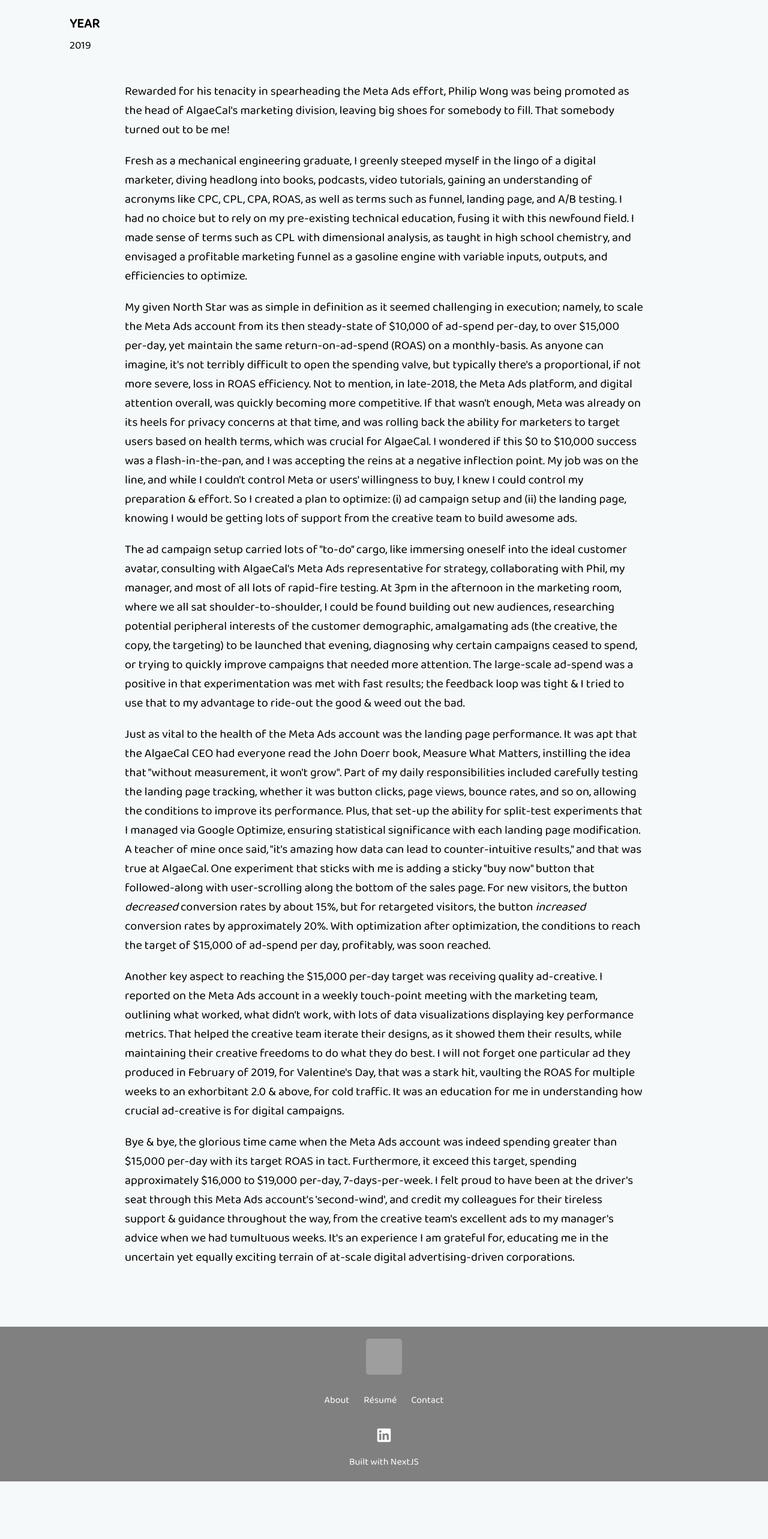
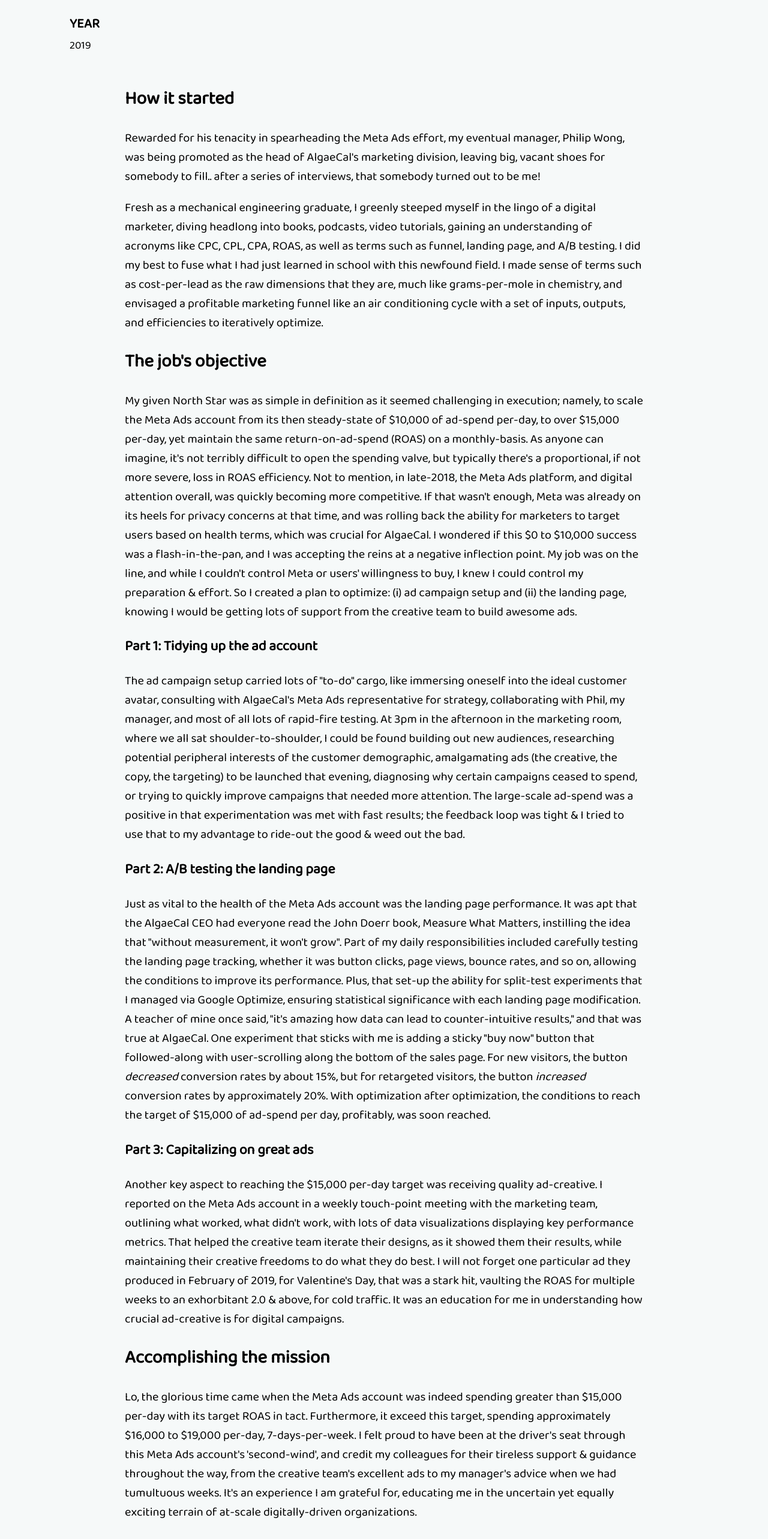
Before and after one commit to blah148/portfolio, a Next.js app: page /projects/algaecal in a window 1280 px wide. Shown: the part 1420-3986 px from the top of the page at 60% size. Before the commit the page ends 3890 px from the top, so only its background shows below. Built offline with nearby package versions, Linux system fonts and the light colour scheme; grey boxes are pictures that could not be loaded.

Commit message:
headers for algaecal

```diff
--- a/pages/projects/algaecal.js
+++ b/pages/projects/algaecal.js
@@ -102,13 +102,19 @@
 </div>
 </div>
 <div className={styles.contentBody}>
-						<p>Rewarded for his tenacity in spearheading the Meta Ads effort, Philip Wong was being promoted as the head of AlgaeCal's marketing division, leaving big shoes for somebody to fill. That somebody turned out to be me!</p>
-						<p>Fresh as a mechanical engineering graduate, I greenly steeped myself in the lingo of a digital marketer, diving headlong into books, podcasts, video tutorials, gaining an understanding of acronyms like CPC, CPL, CPA, ROAS, as well as terms such as funnel, landing page, and A/B testing. I had no choice but to rely on my pre-existing technical education, fusing it with this newfound field. I made sense of terms such as CPL with dimensional analysis, as taught in high school chemistry, and envisaged a profitable marketing funnel as a gasoline engine with variable inputs, outputs, and efficiencies to optimize.</p>
+<h2>How it started</h2>
+						<p>Rewarded for his tenacity in spearheading the Meta Ads effort, my eventual manager, Philip Wong, was being promoted as the head of AlgaeCal's marketing division, leaving big, vacant shoes for somebody to fill.. after a series of interviews, that somebody turned out to be me!</p>
+						<p>Fresh as a mechanical engineering graduate, I greenly steeped myself in the lingo of a digital marketer, diving headlong into books, podcasts, video tutorials, gaining an understanding of acronyms like CPC, CPL, CPA, ROAS, as well as terms such as funnel, landing page, and A/B testing. I did my best to fuse what I had just learned in school with this newfound field. I made sense of terms such as cost-per-lead as the raw dimensions that they are, much like grams-per-mole in chemistry, and envisaged a profitable marketing funnel like an air conditioning cycle with a set of inputs, outputs, and efficiencies to iteratively optimize.</p>
+<h2>The job's objective</h2>
 						<p>My given North Star was as simple in definition as it seemed challenging in execution; namely, to scale the Meta Ads account from its then steady-state of $10,000 of ad-spend per-day, to over $15,000 per-day, yet maintain the same return-on-ad-spend (ROAS) on a monthly-basis. As anyone can imagine, it's not terribly difficult to open the spending valve, but typically there's a proportional, if not more severe, loss in ROAS efficiency. Not to mention, in late-2018, the Meta Ads platform, and digital attention overall, was quickly becoming more competitive. If that wasn't enough, Meta was already on its heels for privacy concerns at that time, and was rolling back the ability for marketers to target users based on health terms, which was crucial for AlgaeCal. I wondered if this $0 to $10,000 success was a flash-in-the-pan, and I was accepting the reins at a negative inflection point. My job was on the line, and while I couldn't control Meta or users' willingness to buy, I knew I could control my preparation & effort. So I created a plan to optimize: (i) ad campaign setup and (ii) the landing page, knowing I would be getting lots of support from the creative team to build awesome ads.</p>
+<h3>Part 1: Tidying up the ad account</h3>
 						<p>The ad campaign setup carried lots of "to-do" cargo, like immersing oneself into the ideal customer avatar, consulting with AlgaeCal's Meta Ads representative for strategy, collaborating with Phil, my manager, and most of all lots of rapid-fire testing. At 3pm in the afternoon in the marketing room, where we all sat shoulder-to-shoulder, I could be found building out new audiences, researching potential peripheral interests of the customer demographic, amalgamating ads (the creative, the copy, the targeting) to be launched that evening, diagnosing why certain campaigns ceased to spend, or trying to quickly improve campaigns that needed more attention. The large-scale ad-spend was a positive in that experimentation was met with fast results; the feedback loop was tight & I tried to use that to my advantage to ride-out the good & weed out the bad.</p>
+<h3>Part 2: A/B testing the landing page</h3>
 						<p>Just as vital to the health of the Meta Ads account was the landing page performance. It was apt that the AlgaeCal CEO had everyone read the John Doerr book, Measure What Matters, instilling the idea that "without measurement, it won't grow". Part of my daily responsibilities included carefully testing the landing page tracking, whether it was button clicks, page views, bounce rates, and so on, allowing the conditions to improve its performance. Plus, that set-up the ability for split-test experiments that I managed via Google Optimize, ensuring statistical significance with each landing page modification. A teacher of mine once said, "it's amazing how data can lead to counter-intuitive results," and that was true at AlgaeCal. One experiment that sticks with me is adding a sticky "buy now" button that followed-along with user-scrolling along the bottom of the sales page. For new visitors, the button <i>decreased</i> conversion rates by about 15%, but for retargeted visitors, the button <i>increased</i> conversion rates by approximately 20%. With optimization after optimization, the conditions to reach the target of $15,000 of ad-spend per day, profitably, was soon reached.</p>
+<h3>Part 3: Capitalizing on great ads</h3>
 						<p>Another key aspect to reaching the $15,000 per-day target was receiving quality ad-creative. I reported on the Meta Ads account in a weekly touch-point meeting with the marketing team, outlining what worked, what didn't work, with lots of data visualizations displaying key performance metrics. That helped the creative team iterate their designs, as it showed them their results, while maintaining their creative freedoms to do what they do best. I will not forget one particular ad they produced in February of 2019, for Valentine's Day, that was a stark hit, vaulting the ROAS for multiple weeks to an exhorbitant 2.0 & above, for cold traffic. It was an education for me in understanding how crucial ad-creative is for digital campaigns.</p>
-						<p>Bye & bye, the glorious time came when the Meta Ads account was indeed spending greater than $15,000 per-day with its target ROAS in tact. Furthermore, it exceed this target, spending approximately $16,000 to $19,000 per-day, 7-days-per-week. I felt proud to have been at the driver's seat through this Meta Ads account's 'second-wind', and credit my colleagues for their tireless support & guidance throughout the way, from the creative team's excellent ads to my manager's advice when we had tumultuous weeks. It's an experience I am grateful for, educating me in the uncertain yet equally exciting terrain of at-scale digital advertising-driven corporations.</p>
+<h2>Accomplishing the mission</h2>
+						<p>Lo, the glorious time came when the Meta Ads account was indeed spending greater than $15,000 per-day with its target ROAS in tact. Furthermore, it exceed this target, spending approximately $16,000 to $19,000 per-day, 7-days-per-week. I felt proud to have been at the driver's seat through this Meta Ads account's 'second-wind', and credit my colleagues for their tireless support & guidance throughout the way, from the creative team's excellent ads to my manager's advice when we had tumultuous weeks. It's an experience I am grateful for, educating me in the uncertain yet equally exciting terrain of at-scale digitally-driven organizations.</p>
 </div>
 			</div>
 			<Footer />
```
